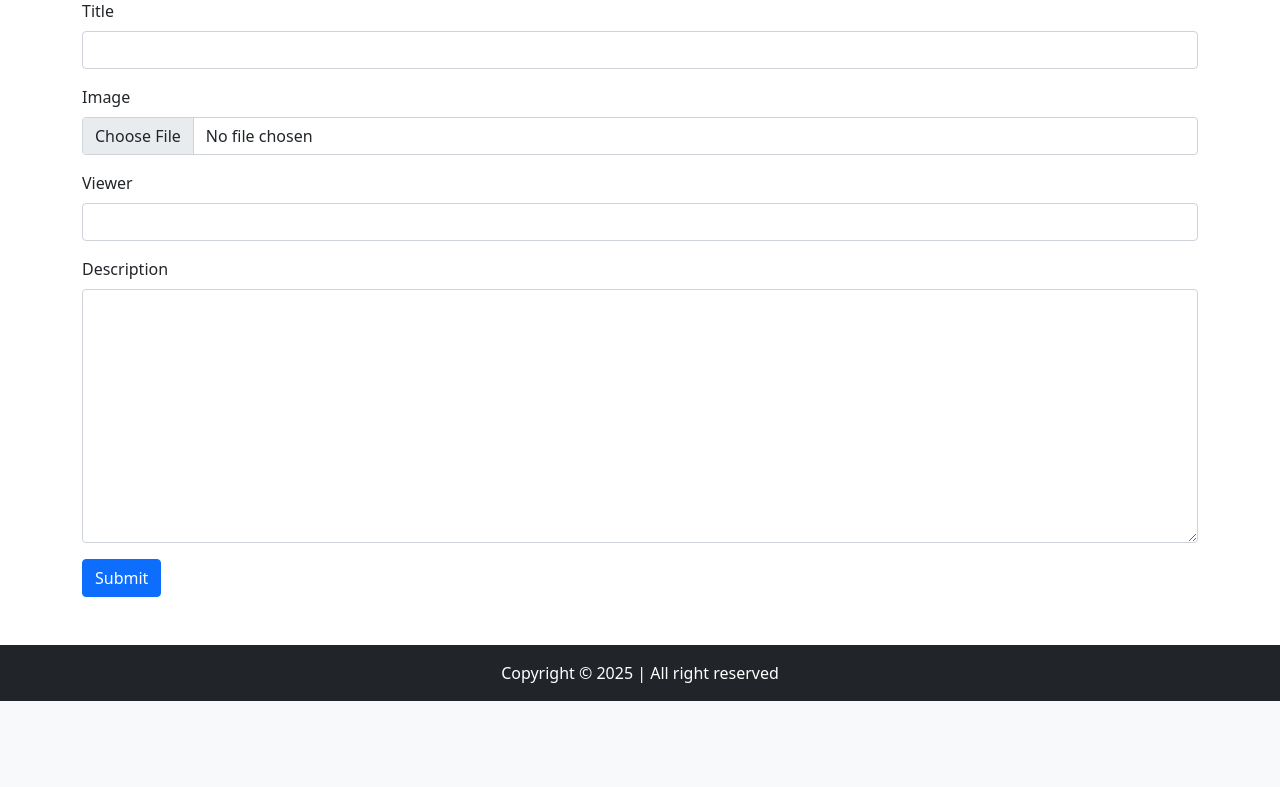
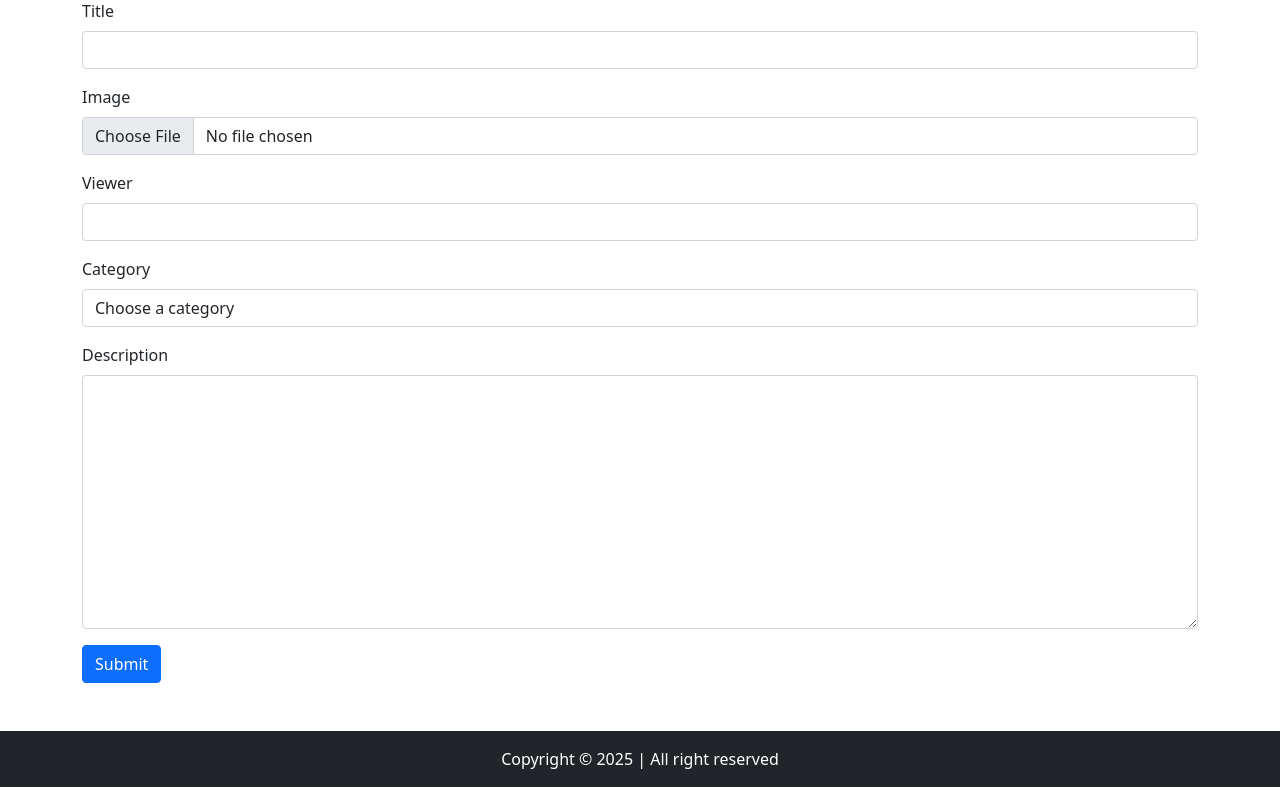
Before and after one commit to DANIEL-AVEIRO/Module-2-Blog-T-W-T, a Django app: page /post/create/ in a window 1280 px wide. Shown: the part 287-1074 px from the top of the page. Before the commit the page ends 988 px from the top, so only its background shows below. Run offline with Django 5.2, Linux system fonts and the light colour scheme; data comes from the database, SQL or seed files in the repository; both versions use the stored data as it was after the commit.

Commit message:
foreignkey

```diff
--- a/app/models.py
+++ b/app/models.py
@@ -15,6 +15,7 @@ class PostModel(models.Model):
     title = models.CharField(max_length=100)
     description = models.TextField()
     viewer = models.IntegerField(default=1)
+    category = models.ForeignKey(CategoryModel, on_delete=models.CASCADE, null=True)
     image = models.ImageField(null=True, upload_to="posts/")
     created_at = models.DateTimeField(auto_now_add=True)
     updated_at = models.DateTimeField(auto_now=True)
--- a/app/views.py
+++ b/app/views.py
@@ -14,34 +14,45 @@ def post_list(request):
 
 
 def post_create(request):
+    categories = CategoryModel.objects.all()  # <=
     if request.method == "GET":
-        return render(request, "post_create.html")
+        return render(request, "post_create.html", {"categories": categories})  # <=
     if request.method == "POST":
         title = request.POST.get("title")
         viewer = request.POST.get("viewer")
         description = request.POST.get("description")
         image = request.FILES.get("image")
+        category = request.POST.get("category")  # ဒါလေးရယ်
 
         post = PostModel.objects.create(
-            title=title, description=description, viewer=viewer, image=image
+            title=title,
+            description=description,
+            viewer=viewer,
+            image=image,
+            category_id=category,  # ဒါလေးရယ်
         )
         post.save()
         return redirect("/post/list/")
 
 
 def post_update(request, pk):
+    categories = CategoryModel.objects.all()
     post = PostModel.objects.get(id=pk)
     if request.method == "GET":
-        return render(request, "post_update.html", {"post": post})
+        return render(
+            request, "post_update.html", {"post": post, "categories": categories}
+        )
     if request.method == "POST":
         title = request.POST.get("title")
         viewer = request.POST.get("viewer")
         description = request.POST.get("description")
         image = request.FILES.get("image")
+        category = request.POST.get("category")
 
         post.title = title
         post.description = description
         post.viewer = viewer
+        post.category_id = category
         if image:
             if post.image:
                 post.image.delete()
--- a/blog/settings.py
+++ b/blog/settings.py
@@ -32,7 +32,7 @@ ALLOWED_HOSTS = []
 # Application definition
 
 INSTALLED_APPS = [
-    "jazzmin",
+    # "jazzmin",
     "django.contrib.admin",
     "django.contrib.auth",
     "django.contrib.contenttypes",
--- a/templates/category_list.html
+++ b/templates/category_list.html
@@ -19,7 +19,7 @@
     <tbody>
         {% for category in categories %}
         <tr>
-            <th scope="row">{{ category.id }}</th>
+            <th scope="row">{{ forloop.counter }}</th>
             <td>{{ category.name }}</td>
             <td>
                 <a href="/category/update/{{ category.id }}/" class="btn btn-primary">Update</a>
--- a/templates/post_create.html
+++ b/templates/post_create.html
@@ -23,6 +23,15 @@
         <input name="viewer" type="number" class="form-control">
     </div>
     <div class="mb-3">
+        <label class="form-label">Category</label>
+        <select name="category" class="form-control">
+            <option value="" disabled selected>Choose a category</option>
+            {% for category in categories %}
+            <option value="{{ category.id }}">{{ category.name }}</option>
+            {% endfor %}
+        </select>
+    </div>
+    <div class="mb-3">
         <label class="form-label">Description</label>
         <textarea name="description" class="form-control" rows="10"></textarea>
     </div>
```
Also changed, not shown: templates/post_list.html (+6 -5 lines), templates/post_update.html (+9 -0 lines), app/migrations/0007_postmodel_category.py (added), db.sqlite3.
